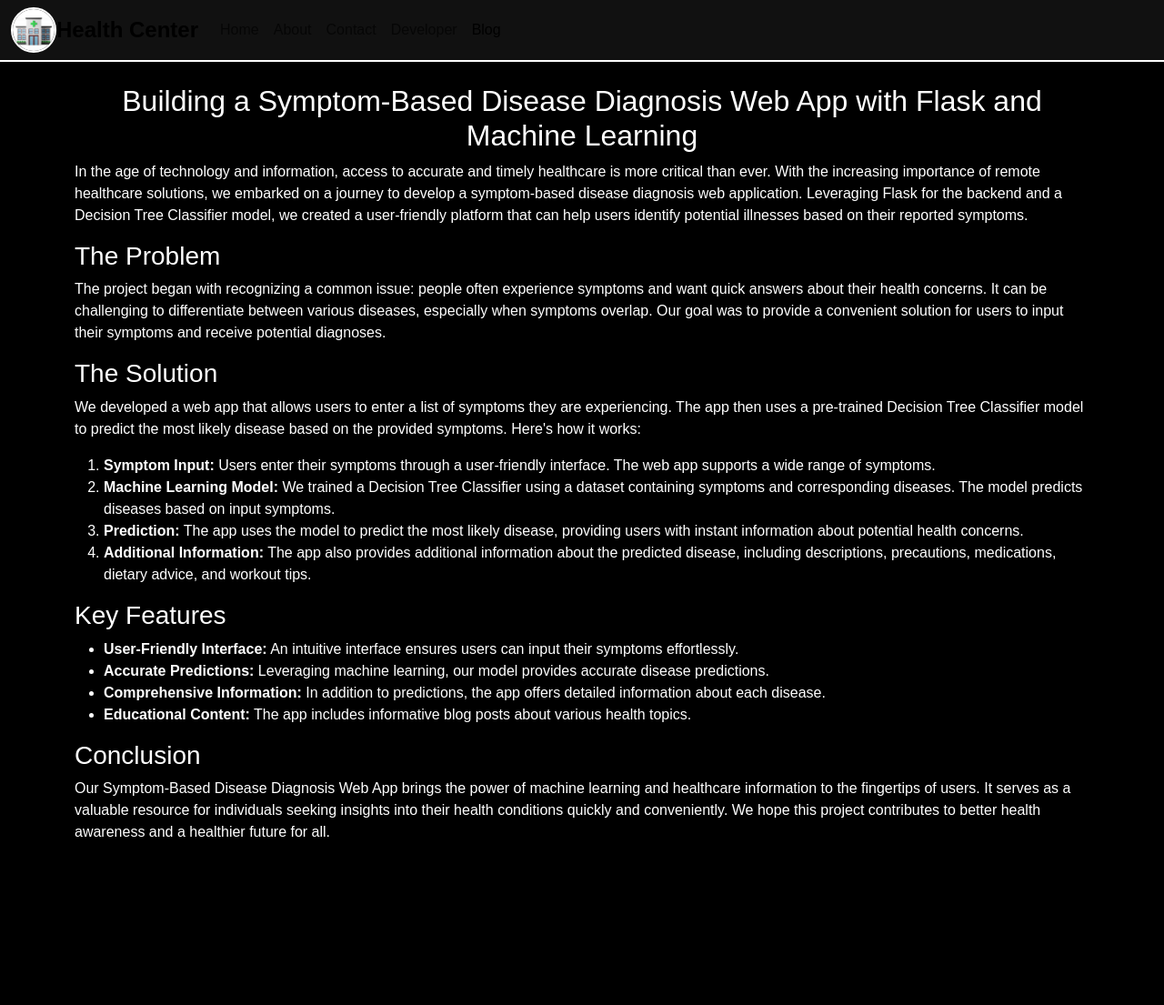
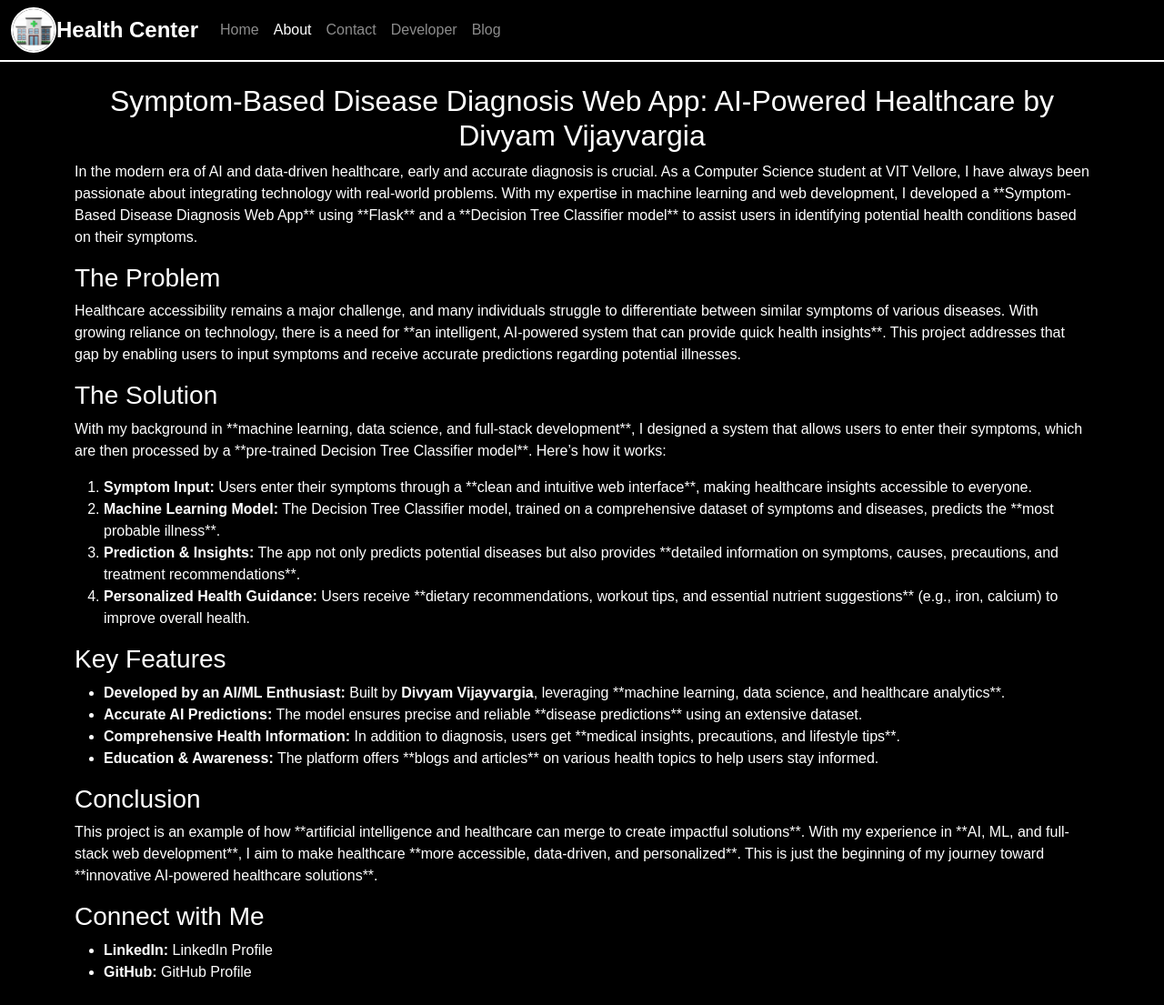
Before and after one commit to divyamvijayvargia/Medicine-Recommendation-System, a Flask app: page /blog in a window 1280 px wide. Shown: the whole page at 91% size. Before the commit the page ends 920 px from the top, so only its background shows below. Run offline with Flask 3, Linux system fonts and the light colour scheme; parts of the project's set-up code (start-up, migrations or seed data) failed here and were passed over.

Commit message:
final changes

```diff
--- a/templates/blog.html
+++ b/templates/blog.html
@@ -46,7 +46,7 @@
 </head>
 <body>
   <!-- Navbar -->
-  <nav class="navbar navbar-expand-lg">
+  <nav class="navbar navbar-expand-lg navbar-dark" style="background-color: black;">
     <div class="container-fluid">
       <div class="logo">
         <img src="/static/img.png" alt="Logo">
@@ -58,11 +58,11 @@
       </button>
       <div class="collapse navbar-collapse" id="navbarSupportedContent">
         <ul class="navbar-nav me-auto mb-2 mb-lg-0">
-          <li class="nav-item"><a class="nav-link" href="index.html">Home</a></li>
-          <li class="nav-item"><a class="nav-link" href="about.html">About</a></li>
-          <li class="nav-item"><a class="nav-link" href="contact.html">Contact</a></li>
-          <li class="nav-item"><a class="nav-link" href="developer.html">Developer</a></li>
-          <li class="nav-item"><a class="nav-link active" aria-current="page" href="blog.html">Blog</a></li>
+          <li class="nav-item"><a class="nav-link" href="/">Home</a></li>
+          <li class="nav-item"><a class="nav-link active" aria-current="page" href="/about">About</a></li>
+          <li class="nav-item"><a class="nav-link" href="/contact">Contact</a></li>
+          <li class="nav-item"><a class="nav-link" href="/developer">Developer</a></li>
+          <li class="nav-item"><a class="nav-link" href="/blog">Blog</a></li>
         </ul>
       </div>
     </div>
@@ -70,28 +70,39 @@
 
   <!-- Blog Content -->
   <div class="container my-4">
-    <h2 class="text-center">Building a Symptom-Based Disease Diagnosis Web App with Flask and Machine Learning</h2>
-    <p>In the age of technology and information, access to accurate and timely healthcare is more critical than ever. With the increasing importance of remote healthcare solutions, we embarked on a journey to develop a symptom-based disease diagnosis web application. Leveraging Flask for the backend and a Decision Tree Classifier model, we created a user-friendly platform that can help users identify potential illnesses based on their reported symptoms.</p>
+    <h2 class="text-center">Symptom-Based Disease Diagnosis Web App: AI-Powered Healthcare by Divyam Vijayvargia</h2>
+    <p>In the modern era of AI and data-driven healthcare, early and accurate diagnosis is crucial. As a Computer Science student at VIT Vellore, I have always been passionate about integrating technology with real-world problems. With my expertise in machine learning and web development, I developed a **Symptom-Based Disease Diagnosis Web App** using **Flask** and a **Decision Tree Classifier model** to assist users in identifying potential health conditions based on their symptoms.</p>
+
     <h3>The Problem</h3>
-    <p>The project began with recognizing a common issue: people often experience symptoms and want quick answers about their health concerns. It can be challenging to differentiate between various diseases, especially when symptoms overlap. Our goal was to provide a convenient solution for users to input their symptoms and receive potential diagnoses.</p>
+    <p>Healthcare accessibility remains a major challenge, and many individuals struggle to differentiate between similar symptoms of various diseases. With growing reliance on technology, there is a need for **an intelligent, AI-powered system that can provide quick health insights**. This project addresses that gap by enabling users to input symptoms and receive accurate predictions regarding potential illnesses.</p>
+
     <h3>The Solution</h3>
-    <p>We developed a web app that allows users to enter a list of symptoms they are experiencing. The app then uses a pre-trained Decision Tree Classifier model to predict the most likely disease based on the provided symptoms. Here's how it works:</p>
+    <p>With my background in **machine learning, data science, and full-stack development**, I designed a system that allows users to enter their symptoms, which are then processed by a **pre-trained Decision Tree Classifier model**. Here’s how it works:</p>
     <ol>
-      <li><strong>Symptom Input:</strong> Users enter their symptoms through a user-friendly interface. The web app supports a wide range of symptoms.</li>
-      <li><strong>Machine Learning Model:</strong> We trained a Decision Tree Classifier using a dataset containing symptoms and corresponding diseases. The model predicts diseases based on input symptoms.</li>
-      <li><strong>Prediction:</strong> The app uses the model to predict the most likely disease, providing users with instant information about potential health concerns.</li>
-      <li><strong>Additional Information:</strong> The app also provides additional information about the predicted disease, including descriptions, precautions, medications, dietary advice, and workout tips.</li>
+      <li><strong>Symptom Input:</strong> Users enter their symptoms through a **clean and intuitive web interface**, making healthcare insights accessible to everyone.</li>
+      <li><strong>Machine Learning Model:</strong> The Decision Tree Classifier model, trained on a comprehensive dataset of symptoms and diseases, predicts the **most probable illness**.</li>
+      <li><strong>Prediction & Insights:</strong> The app not only predicts potential diseases but also provides **detailed information on symptoms, causes, precautions, and treatment recommendations**.</li>
+      <li><strong>Personalized Health Guidance:</strong> Users receive **dietary recommendations, workout tips, and essential nutrient suggestions** (e.g., iron, calcium) to improve overall health.</li>
     </ol>
+
     <h3>Key Features</h3>
     <ul>
-      <li><strong>User-Friendly Interface:</strong> An intuitive interface ensures users can input their symptoms effortlessly.</li>
-      <li><strong>Accurate Predictions:</strong> Leveraging machine learning, our model provides accurate disease predictions.</li>
-      <li><strong>Comprehensive Information:</strong> In addition to predictions, the app offers detailed information about each disease.</li>
-      <li><strong>Educational Content:</strong> The app includes informative blog posts about various health topics.</li>
+      <li><strong>Developed by an AI/ML Enthusiast:</strong> Built by <b>Divyam Vijayvargia</b>, leveraging **machine learning, data science, and healthcare analytics**.</li>
+      <li><strong>Accurate AI Predictions:</strong> The model ensures precise and reliable **disease predictions** using an extensive dataset.</li>
+      <li><strong>Comprehensive Health Information:</strong> In addition to diagnosis, users get **medical insights, precautions, and lifestyle tips**.</li>
+      <li><strong>Education & Awareness:</strong> The platform offers **blogs and articles** on various health topics to help users stay informed.</li>
     </ul>
+
     <h3>Conclusion</h3>
-    <p>Our Symptom-Based Disease Diagnosis Web App brings the power of machine learning and healthcare information to the fingertips of users. It serves as a valuable resource for individuals seeking insights into their health conditions quickly and conveniently. We hope this project contributes to better health awareness and a healthier future for all.</p>
-  </div>
+    <p>This project is an example of how **artificial intelligence and healthcare can merge to create impactful solutions**. With my experience in **AI, ML, and full-stack web development**, I aim to make healthcare **more accessible, data-driven, and personalized**. This is just the beginning of my journey toward **innovative AI-powered healthcare solutions**.</p>
+
+    <h3>Connect with Me</h3>
+    <ul>
+        <li><b>LinkedIn:</b> <a href="https://www.linkedin.com/in/divyam-vijayvargia-578208249/" target="_blank">LinkedIn Profile</a></li>
+        <li><b>GitHub:</b> <a href="https://github.com/divyamvijayvargia" target="_blank">GitHub Profile</a></li>
+    </ul>
+</div>
+
   <script src="https://cdn.jsdelivr.net/npm/bootstrap@5.3.1/dist/js/bootstrap.bundle.min.js" integrity="sha384-HwwvtgBNo3bZJJLYd8oVXjrBZt8cqVSpeBNS5n7C8IVInixGAoxmnlMuBnhbgrkm" crossorigin="anonymous"></script>
 </body>
 </html>
```
Also changed, not shown: templates/about.html (+30 -13 lines), templates/contact.html (+24 -16 lines), templates/developer.html (+22 -16 lines).
